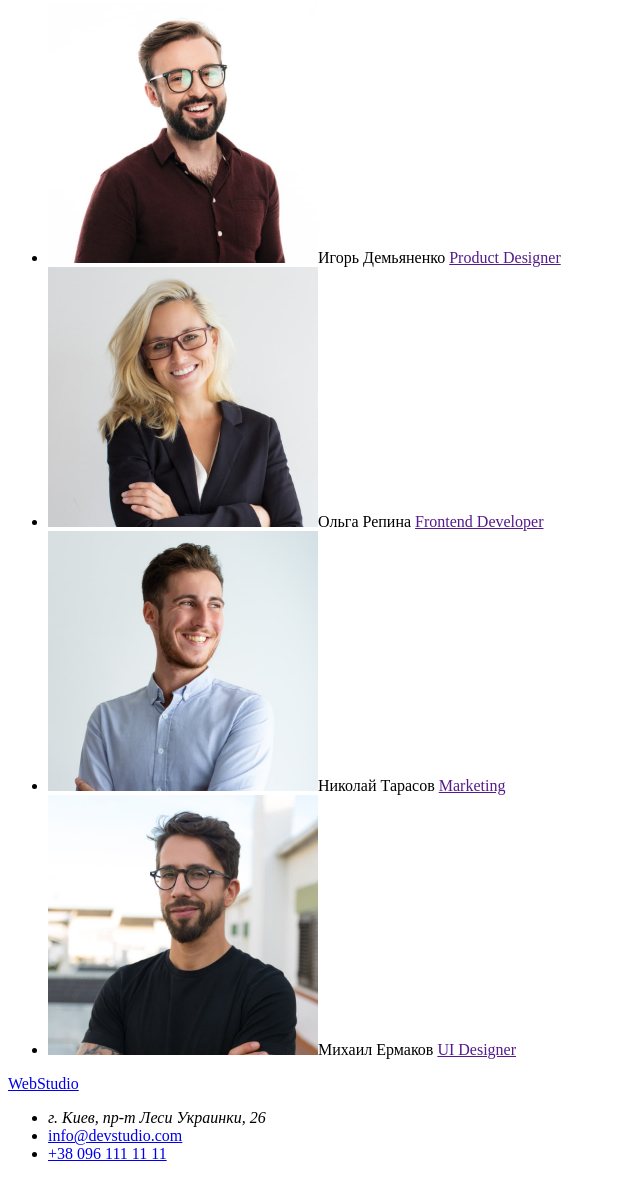
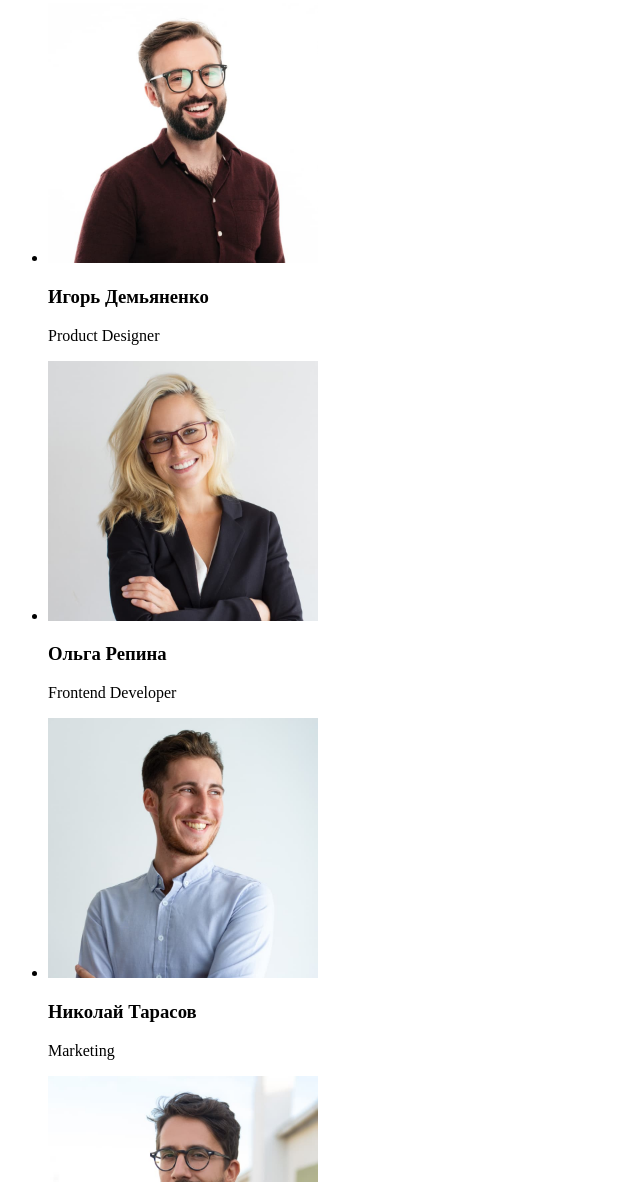
Before and after one commit to IrynaKukhta/goit-markup-hw-01, a plain HTML site: page index.html in a window 1280 px wide. Shown: the part 1618-2800 px from the top of the page, without its empty margins (0-640 px from the left). Drawn offline with Linux system fonts and the light colour scheme.

Commit message:
Update index.html

```diff
--- a/index.html
+++ b/index.html
@@ -1,5 +1,5 @@
 <!DOCTYPE html>
-<html lang="en">
+<html lang="ru">
 <head>
     <meta charset="UTF-8">
     <meta http-equiv="X-UA-Compatible" content="IE=edge">
@@ -11,15 +11,17 @@
    <!--Head of website-->
     <header>
         <!--logo of website-->
-<a href="/"> WebStudio
- </a>
       <nav>
+         <a href="/"> WebStudio</a>
+
           <ul>
                 <!--Navigation menu-->
                 <li><a href="/studio"> Студия </a></li>
                 <li><a href="/portfolio"> Портфолио</a></li>
                 <li><a href="contacts"> Контакты</a></li>
-</ul></nav>
+           </ul>
+
+      </nav>
            <ul>
                 <li><a href="mailto:info@devstudio.com">info@devstudio.com</a></li>
                 <li><a href="tel:+380961111111">+38 096 111 11 11</a></li>
@@ -69,14 +71,14 @@
             <!--our team-->
             <h2>Наша команда</h2>
             <ul>
-                <li><img src="/images/project-designer.jpg" alt="Дизайнер проэктов" width="270"/>Игорь Демьяненко
-                <a href="">Product Designer</a></li>
-                <li><img src="/images/frontend-developer.jpg" alt="Фронтэнд разработчик" width="270" />Ольга Репина
-                <a href="">Frontend Developer</a></li>
-                <li><img src="/images/marketing.jpg" alt="Маркетолог" width="270" />Николай Тарасов
-                <a href="">Marketing</a></li>
-                <li><img src="/images/ui-designer.jpg" alt="Веб Дизайнер" width="270" />Михаил Ермаков
-                <a href="">UI Designer</a></li>
+                <li><img src="/images/project-designer.jpg" alt="Дизайнер проэктов" width="270"/> <h3>Игорь Демьяненко</h3>
+                <p>Product Designer</p></li>
+                <li><img src="/images/frontend-developer.jpg" alt="Фронтэнд разработчик" width="270" /><h3>Ольга Репина</h3>
+                <p>Frontend Developer</p></li>
+                <li><img src="/images/marketing.jpg" alt="Маркетолог" width="270" /><h3>Николай Тарасов</h3>
+                <p>Marketing</p></li>
+                <li><img src="/images/ui-designer.jpg" alt="Веб Дизайнер" width="270" /><h3>Михаил Ермаков</h3>
+                <p>UI Designer</p></li>
             </ul>
         </section>
 
```
Lines whose indentation alone changed are shown as unchanged.
